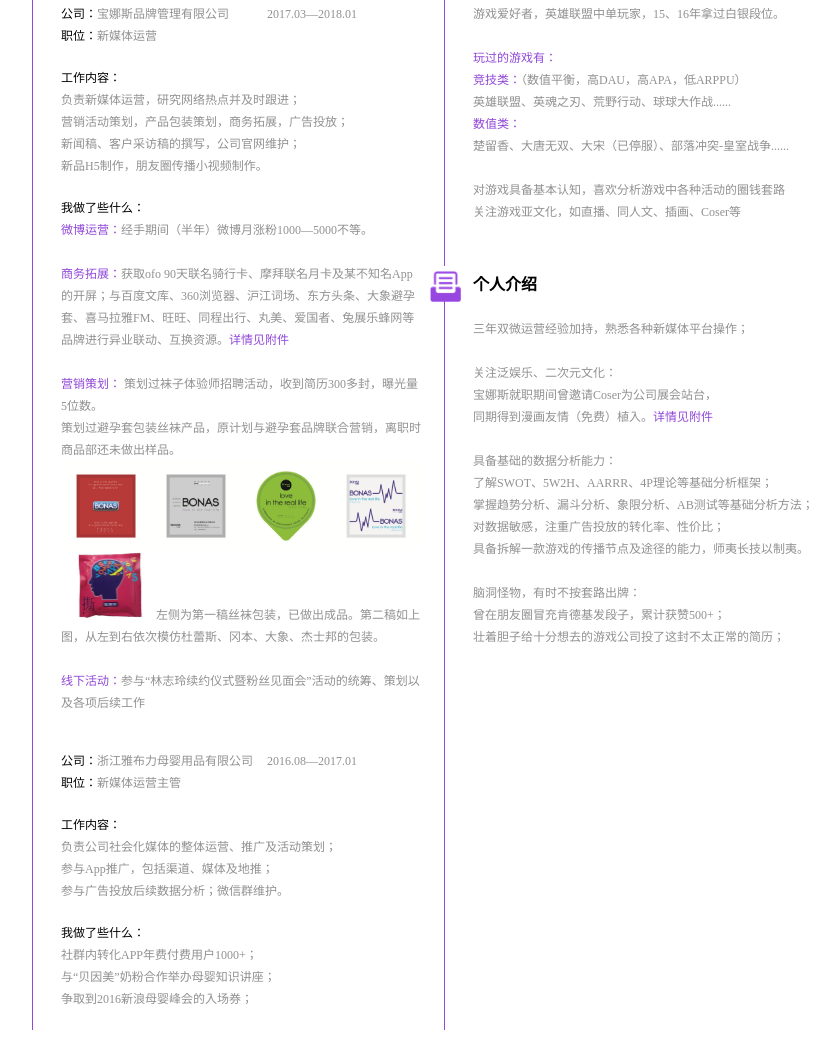
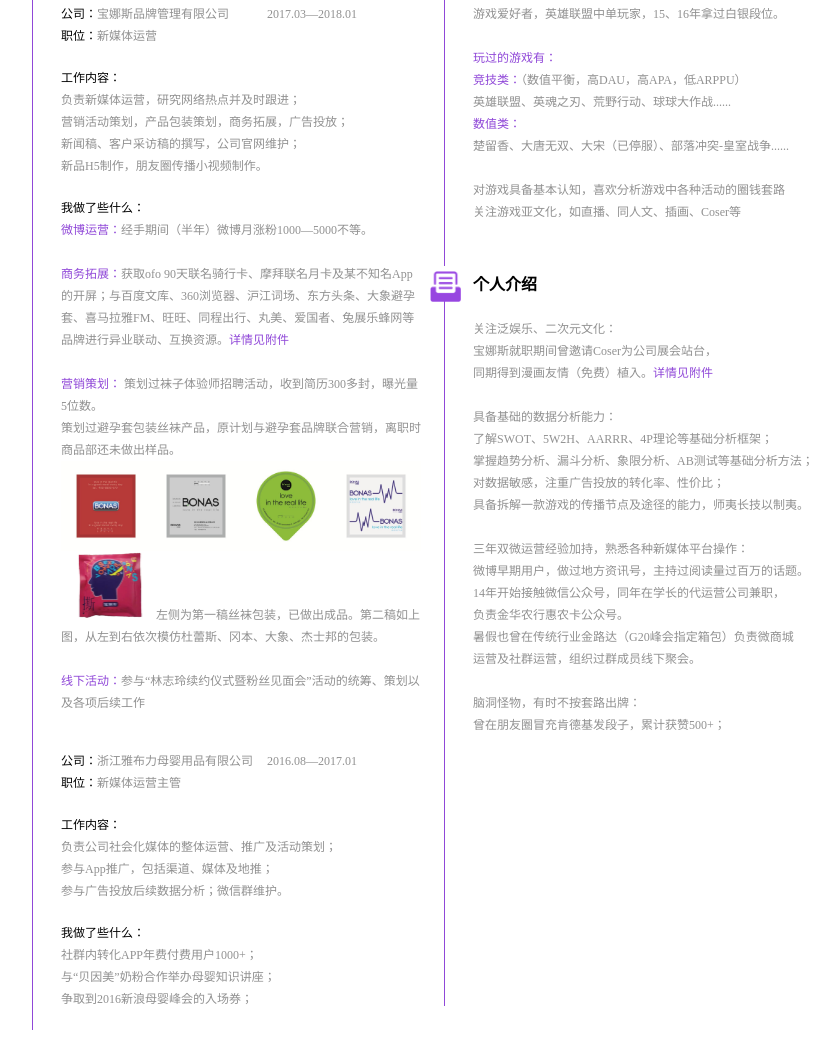
Before and after one commit to Socry/j, a plain HTML site: page index.html in a window 1280 px wide. Shown: the part 64-1117 px from the top of the page, without its empty margins (204-1044 px from the left). Drawn offline with Linux system fonts and the light colour scheme; files whose address does not match are found by name.

Commit message:
Update index.html

```diff
--- a/index.html
+++ b/index.html
@@ -185,12 +185,12 @@
 
 </tbody></table><table class="info_type4"><tbody>
 <tr class="info_list3"></tr>
-<tr class="info_list3"><td class="introduce">三年双微运营经验加持，熟悉各种新媒体平台操作；<br><br>关注泛娱乐、二次元文化：<br>宝娜斯就职期间曾邀请Coser为公司展会站台，<br>同期得到漫画友情（免费）植入。<a class="l_z" href="http://socry.cn/j/#" target="_blank">详情见附件</a><br><br>具备基础的数据分析能力：<br>了解SWOT、5W2H、AARRR、4P理论等基础分析框架；<br>掌握趋势分析、漏斗分析、象限分析、AB测试等基础分析方法；<br>对数据敏感，注重广告投放的转化率、性价比；<br>具备拆解一款游戏的传播节点及途径的能力，师夷长技以制夷。<br><br>脑洞怪物，有时不按套路出牌：<br>曾在朋友圈冒充肯德基发段子，累计获赞500+；<br>壮着胆子给十分想去的游戏公司投了这封不太正常的简历；<br><br><br><br></td>
+<tr class="info_list3"><td class="introduce">关注泛娱乐、二次元文化：<br>宝娜斯就职期间曾邀请Coser为公司展会站台，<br>同期得到漫画友情（免费）植入。<a class="l_z" href="http://socry.cn/j/#" target="_blank">详情见附件</a><br><br>具备基础的数据分析能力：<br>了解SWOT、5W2H、AARRR、4P理论等基础分析框架；<br>掌握趋势分析、漏斗分析、象限分析、AB测试等基础分析方法；<br>对数据敏感，注重广告投放的转化率、性价比；<br>具备拆解一款游戏的传播节点及途径的能力，师夷长技以制夷。<br><br>三年双微运营经验加持，熟悉各种新媒体平台操作：<br>微博早期用户，做过地方资讯号，主持过阅读量过百万的话题。<br>14年开始接触微信公众号，同年在学长的代运营公司兼职，<br>负责金华农行惠农卡公众号。<br>暑假也曾在传统行业金路达（G20峰会指定箱包）负责微商城<br>运营及社群运营，组织过群成员线下聚会。<br><br>脑洞怪物，有时不按套路出牌：<br>曾在朋友圈冒充肯德基发段子，累计获赞500+；<br><br><br></td>
 </tr>
 
 
 
-<tr class="info_list3"><td height="315"></td></tr>
+<tr class="info_list3"><td height="225"></td></tr>
 <tr class="info_list3"><td class="con_detail"><img src="jianju.png" width="380" height="1"></td></tr>
 </tbody></table>
 
@@ -213,4 +213,5 @@
 
 
 
+
 </body></html>
```
